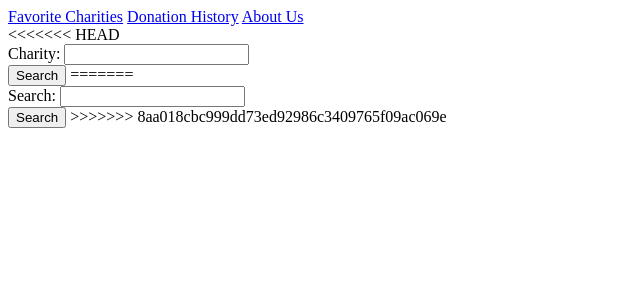
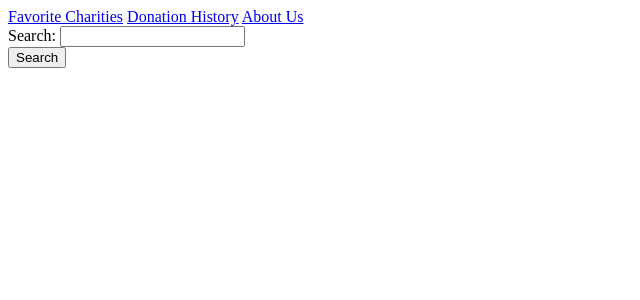
Before and after one commit to seehamrun/DreamyDevelopers, a Python web app: template templates/search.html in a window 1280 px wide. Shown: the top 300 px of the page, without its empty margins (0-640 px from the left). Run offline with Jinja, Linux system fonts and the light colour scheme; the template is opened without the code that fills it, so the values that code supplies are empty.

Commit message:
Resolved merge conflict and removed initial "Charity Search"

```diff
--- a/templates/search.html
+++ b/templates/search.html
@@ -13,13 +13,8 @@
         </div>
         <div id="searchBar">
           <form method="post">
-<<<<<<< HEAD
-              <div>Charity: <input type="text" name="searchQuery"></div>
-              <input id= "submit" type="submit" value="Search">
-=======
               <div>Search: <input type="text" name="searchQuery"></div>
               <input type="submit" value="Search">
->>>>>>> 8aa018cbc999dd73ed92986c3409765f09ac069e
           </form>
       </div>
       </body>
```
